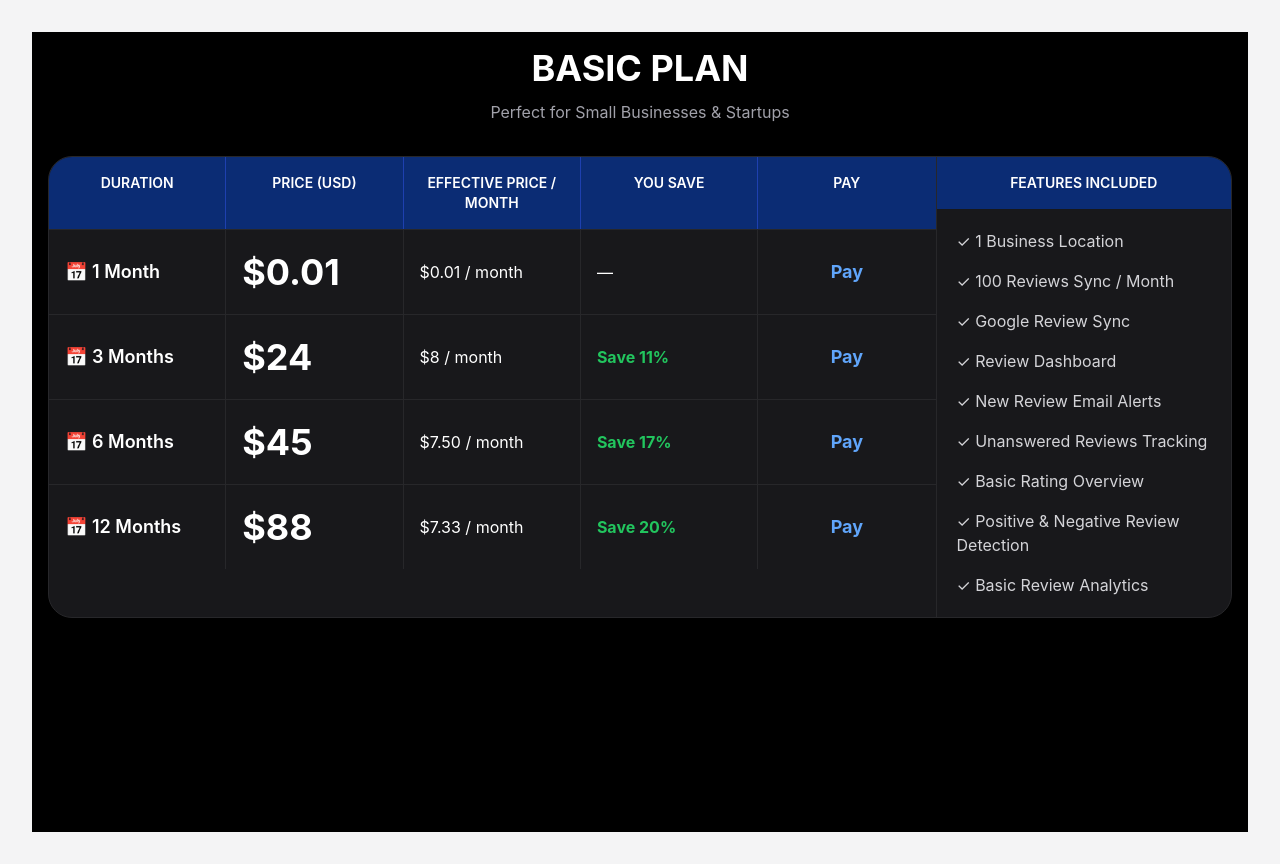
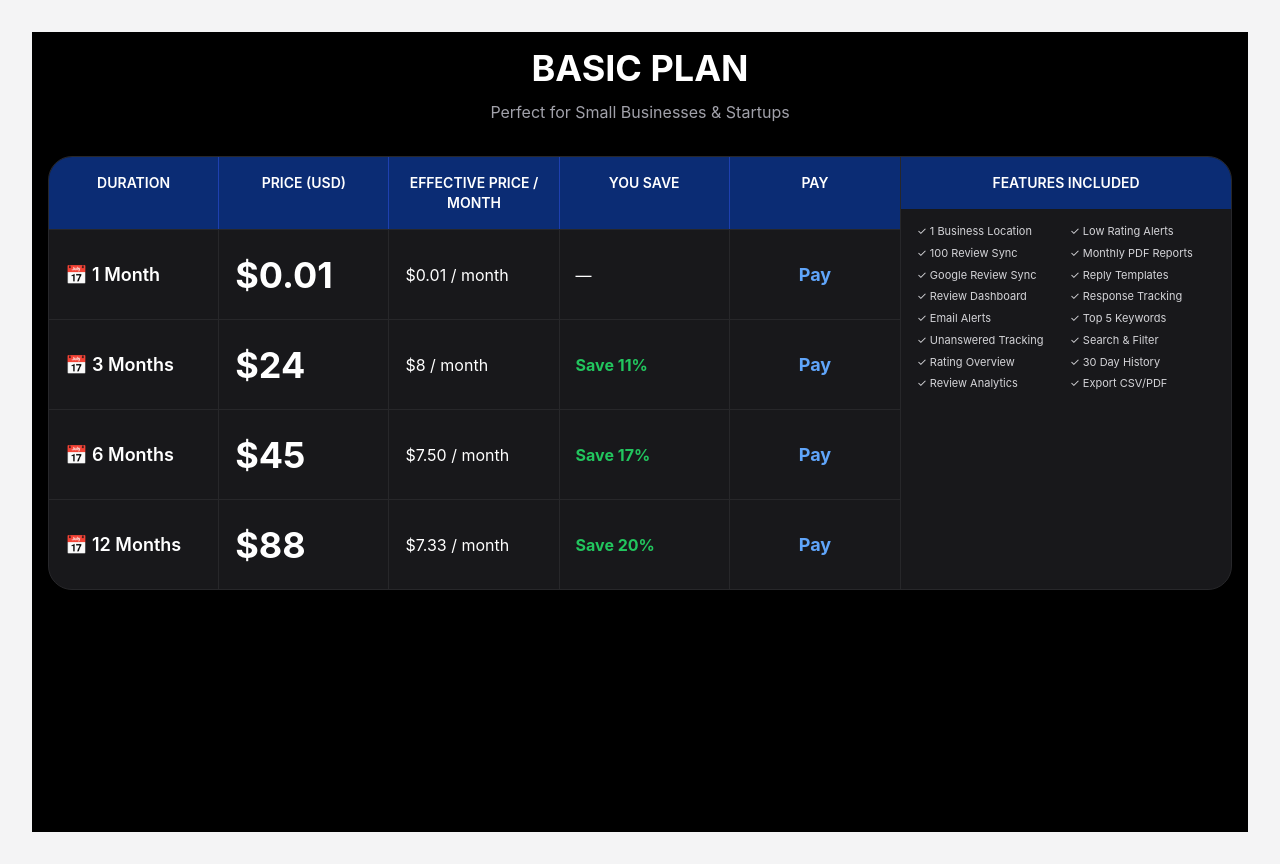
Before and after one commit to afnankhan123456/reviewreply-ai, a Next.js app: page /plans/basic/pricing in a window 1280 px wide. Built offline with nearby package versions, Linux system fonts and the light colour scheme.

Commit message:
Refactor Basic Pricing Page layout and features
Updated the layout and features of the Basic Pricing Page, including adjustments to pricing rows and feature listings.

```diff
--- a/app/plans/basic/pricing/page.tsx
+++ b/app/plans/basic/pricing/page.tsx
@@ -7,9 +7,7 @@ export default function BasicPricingPage() {
   const router = useRouter();
 
   const handlePayment = (amount: string) => {
-
     alert(`PayPal Payment Start: $${amount}`);
-
   };
 
   return (
@@ -37,7 +35,7 @@ export default function BasicPricingPage() {
 
           {/* LEFT TABLE */}
 
-          <div className="w-[75%]">
+          <div className="w-[72%]">
 
             {/* HEADER */}
 
@@ -67,7 +65,7 @@ export default function BasicPricingPage() {
 
             {/* ROW 1 */}
 
-            <div className="grid grid-cols-5 border-t border-zinc-800 min-h-[85px]">
+            <div className="grid grid-cols-5 border-t border-zinc-800 min-h-[90px]">
 
               <div className="flex items-center gap-2 p-4 border-r border-zinc-800 font-semibold text-lg">
                 📅 1 Month
@@ -100,7 +98,7 @@ export default function BasicPricingPage() {
 
             {/* ROW 2 */}
 
-            <div className="grid grid-cols-5 border-t border-zinc-800 min-h-[85px]">
+            <div className="grid grid-cols-5 border-t border-zinc-800 min-h-[90px]">
 
               <div className="flex items-center gap-2 p-4 border-r border-zinc-800 font-semibold text-lg">
                 📅 3 Months
@@ -133,7 +131,7 @@ export default function BasicPricingPage() {
 
             {/* ROW 3 */}
 
-            <div className="grid grid-cols-5 border-t border-zinc-800 min-h-[85px]">
+            <div className="grid grid-cols-5 border-t border-zinc-800 min-h-[90px]">
 
               <div className="flex items-center gap-2 p-4 border-r border-zinc-800 font-semibold text-lg">
                 📅 6 Months
@@ -166,7 +164,7 @@ export default function BasicPricingPage() {
 
             {/* ROW 4 */}
 
-            <div className="grid grid-cols-5 border-t border-zinc-800 min-h-[85px]">
+            <div className="grid grid-cols-5 border-t border-zinc-800 min-h-[90px]">
 
               <div className="flex items-center gap-2 p-4 border-r border-zinc-800 font-semibold text-lg">
                 📅 12 Months
@@ -201,7 +199,7 @@ export default function BasicPricingPage() {
 
           {/* RIGHT FEATURE BOX */}
 
-          <div className="w-[25%] border-l border-zinc-800">
+          <div className="w-[28%] border-l border-zinc-800">
 
             {/* FEATURE HEADER */}
 
@@ -211,25 +209,39 @@ export default function BasicPricingPage() {
 
             {/* FEATURE AREA */}
 
-            <div className="p-5 space-y-4 text-zinc-300 text-base">
+            <div className="p-4 grid grid-cols-2 gap-x-2 gap-y-2 text-[11px] leading-tight text-zinc-300">
 
               <div>✓ 1 Business Location</div>
 
-              <div>✓ 100 Reviews Sync / Month</div>
+              <div>✓ Low Rating Alerts</div>
+
+              <div>✓ 100 Review Sync</div>
+
+              <div>✓ Monthly PDF Reports</div>
 
               <div>✓ Google Review Sync</div>
 
+              <div>✓ Reply Templates</div>
+
               <div>✓ Review Dashboard</div>
 
-              <div>✓ New Review Email Alerts</div>
+              <div>✓ Response Tracking</div>
 
-              <div>✓ Unanswered Reviews Tracking</div>
+              <div>✓ Email Alerts</div>
 
-              <div>✓ Basic Rating Overview</div>
+              <div>✓ Top 5 Keywords</div>
 
-              <div>✓ Positive & Negative Review Detection</div>
+              <div>✓ Unanswered Tracking</div>
 
-              <div>✓ Basic Review Analytics</div>
+              <div>✓ Search & Filter</div>
+
+              <div>✓ Rating Overview</div>
+
+              <div>✓ 30 Day History</div>
+
+              <div>✓ Review Analytics</div>
+
+              <div>✓ Export CSV/PDF</div>
 
             </div>
 
```
